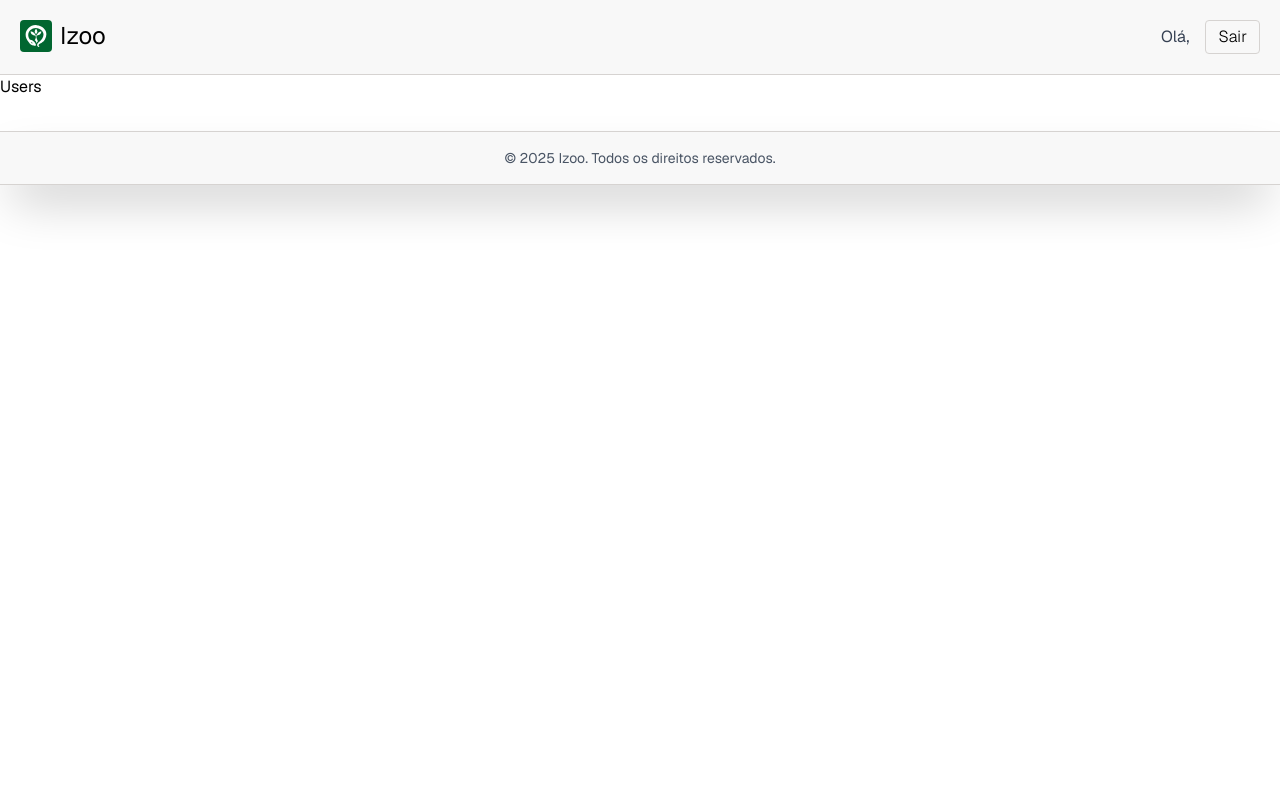
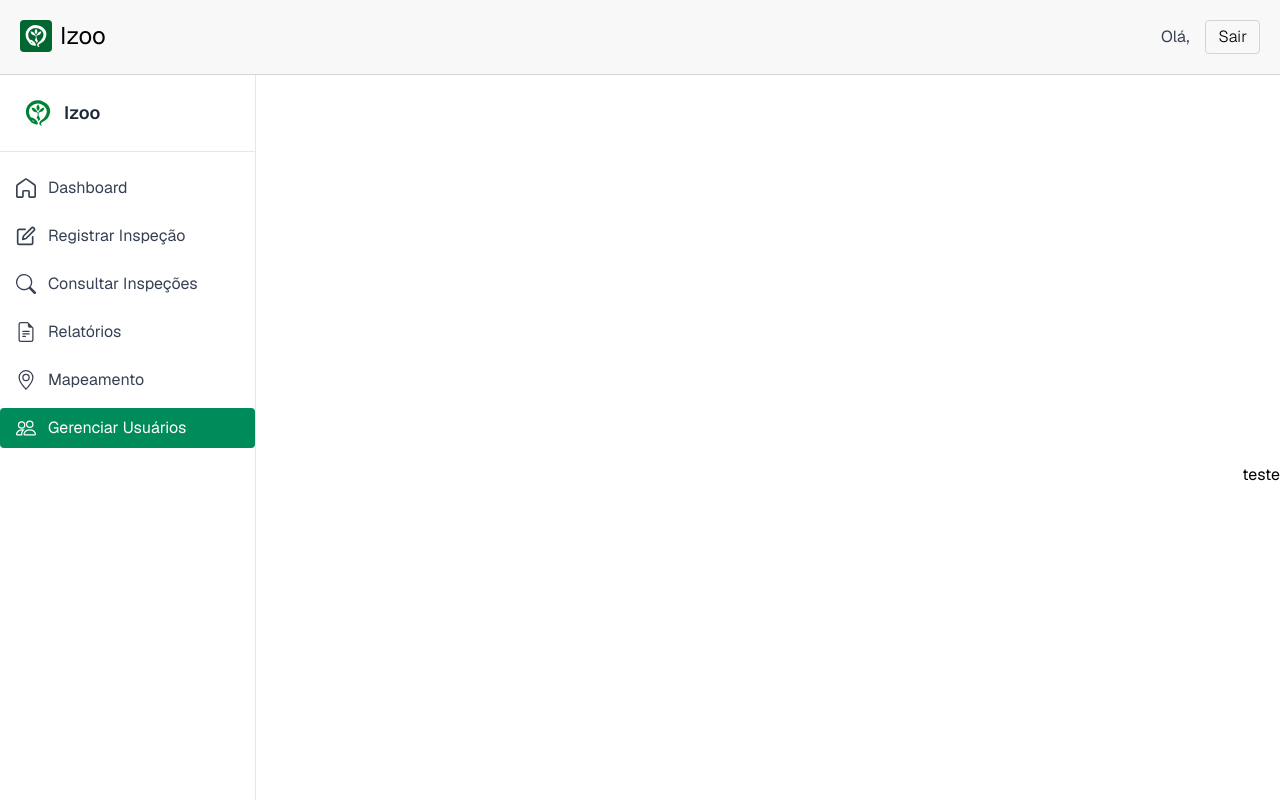
Before and after one commit to Dev-Diogelucasc/IFTM_iZoo_PIE4-frontend, a React (Vite) app: page /usuarios in a window 1280 px wide. Shown: the top 800 px of the page. Built offline with nearby package versions, Linux system fonts and the light colour scheme; no server answers; sample sign-in values are in the browser's storage.

Commit message:
feat: add Dashboard page and SideBar component; update routing and layout in various pages

```diff
--- a/src/App.jsx
+++ b/src/App.jsx
@@ -20,6 +20,7 @@ import Reports from "./pages/reports/Reports";
 import Mapping from "./pages/mapping/Mapping";
 import Users from "./pages/users/Users";
 import Home from "./pages/home/Home";
+import Dashboard from "./pages/dashboard/Dashboard";
 
 function App() {
   return (
@@ -30,6 +31,14 @@ function App() {
           <Route path="/" element={<Home />} />
           <Route path="/cadastro" element={<Register />} />
           <Route path="/login" element={<Login />} />
+          <Route
+            path="/dashboard"
+            element={
+              <ProtectedRoute>
+                <Dashboard />
+              </ProtectedRoute>
+            }
+          />
           <Route
             path="/inspecoes/registar"
             element={
--- /dev/null
+++ b/src/components/sideBar/SideBar.jsx
@@ -0,0 +1,71 @@
+import { GiPlantsAndAnimals } from "react-icons/gi";
+import { FiEdit, FiLogOut } from "react-icons/fi";
+import {
+  BsSearch,
+  BsFileEarmarkText,
+  BsGeoAlt,
+  BsPeople,
+} from "react-icons/bs";
+import { GrHomeRounded } from "react-icons/gr";
+import { NavLink } from "react-router-dom";
+
+import { useAuth } from "../../contexts/AuthContext";
+
+const SideBar = () => {
+  const { logout } = useAuth();
+
+  const handleLogout = () => {
+    logout();
+  };
+
+  const navLinkClass =
+    "flex items-center px-4 py-2 mb-2 rounded transition-colors duration-200 text-gray-700 hover:bg-gray-100";
+
+  return (
+    <aside className="h-screen w-64 bg-white border-r border-gray-200 flex flex-col justify-between">
+      <div>
+        <div className="flex items-center gap-3 px-6 py-6 border-b border-gray-200">
+          <GiPlantsAndAnimals size={28} className="text-green-700" />
+          <span className="text-lg font-semibold text-gray-800">
+            Izoo
+          </span>
+        </div>
+        <nav className="mt-4 flex flex-col">
+          <NavLink to="/dashboard" className={navLinkClass}>
+            <GrHomeRounded size={20} />
+            <span className="ml-3">Dashboard</span>
+          </NavLink>
+          <NavLink to="/inspecoes/registar" className={navLinkClass}>
+            <FiEdit size={20} />
+            <span className="ml-3">Registrar Inspeção</span>
+          </NavLink>
+          <NavLink to="/inspecoes/consultar" className={navLinkClass}>
+            <BsSearch size={20} />
+            <span className="ml-3">Consultar Inspeções</span>
+          </NavLink>
+          <NavLink to="/relatorios" className={navLinkClass}>
+            <BsFileEarmarkText size={20} />
+            <span className="ml-3">Relatórios</span>
+          </NavLink>
+          <NavLink to="/mapeamento" className={navLinkClass}>
+            <BsGeoAlt size={20} />
+            <span className="ml-3">Mapeamento</span>
+          </NavLink>
+          <NavLink to="/usuarios" className={navLinkClass}>
+            <BsPeople size={20} />
+            <span className="ml-3">Gerenciar Usuários</span>
+          </NavLink>
+        </nav>
+      </div>
+      <button
+        onClick={handleLogout}
+        className="flex items-center gap-2 px-4 py-2 m-6 border border-gray-300 rounded hover:bg-red-600 hover:text-white hover:border-red-600 transition-colors duration-200 text-gray-700"
+      >
+        <FiLogOut size={20} />
+        <span>Sair</span>
+      </button>
+    </aside>
+  );
+};
+
+export default SideBar;
--- a/src/index.css
+++ b/src/index.css
@@ -3,3 +3,8 @@
 *{
     font-family: "Geist", sans-serif;
 }
+
+.active {
+    background-color: #008B5B;
+    color: #fff;
+}
--- /dev/null
+++ b/src/pages/dashboard/Dashboard.jsx
@@ -0,0 +1,13 @@
+import React from 'react'
+import SideBar from "../../components/sideBar/SideBar"
+
+const Dashboard = () => {
+  return (
+    <div className='flex justify-between items-center'>
+      <SideBar />
+      <p>teste</p>
+    </div>
+  )
+}
+
+export default Dashboard
--- a/src/pages/inspections/Consult.jsx
+++ b/src/pages/inspections/Consult.jsx
@@ -1,8 +1,13 @@
 import React from 'react'
+
+import SideBar from '../../components/sideBar/SideBar'
 
 const Consult = () => {
   return (
-    <div>Consult</div>
+    <div className='flex justify-between items-center'>
+      <SideBar />
+      <p>teste</p>
+    </div>
   )
 }
 
--- a/src/pages/inspections/RecordInspection.jsx
+++ b/src/pages/inspections/RecordInspection.jsx
@@ -1,8 +1,12 @@
 import React from 'react'
+import SideBar from '../../components/sideBar/SideBar'
 
 const RecordInspection = () => {
   return (
-    <div>RecordInspection</div>
+    <div className='flex justify-between items-center'>
+      <SideBar />
+      <p>teste</p>
+    </div>
   )
 }
 
--- a/src/pages/reports/Reports.jsx
+++ b/src/pages/reports/Reports.jsx
@@ -1,8 +1,12 @@
 import React from 'react'
+import SideBar from "../../components/sideBar/SideBar"
 
 const Reports = () => {
   return (
-    <div>Reports</div>
+    <div className='flex justify-between items-center'>
+      <SideBar />
+      <p>teste</p>
+    </div>
   )
 }
 
--- a/src/pages/users/Users.jsx
+++ b/src/pages/users/Users.jsx
@@ -1,8 +1,12 @@
 import React from 'react'
+import SideBar from '../../components/sideBar/SideBar'
 
 const Users = () => {
   return (
-    <div>Users</div>
+    <div className='flex justify-between items-center'>
+      <SideBar />
+      <p>teste</p>
+    </div>
   )
 }
 
```
